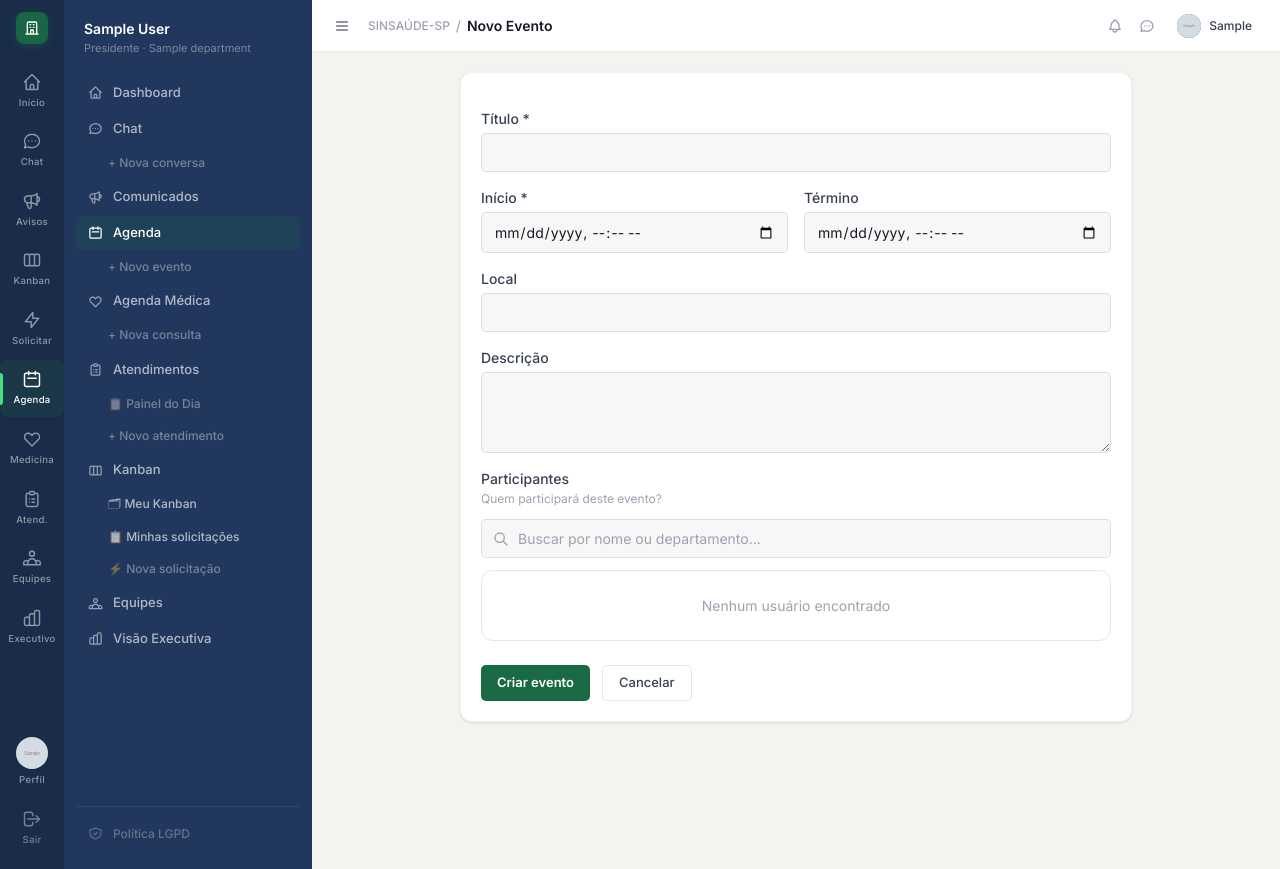
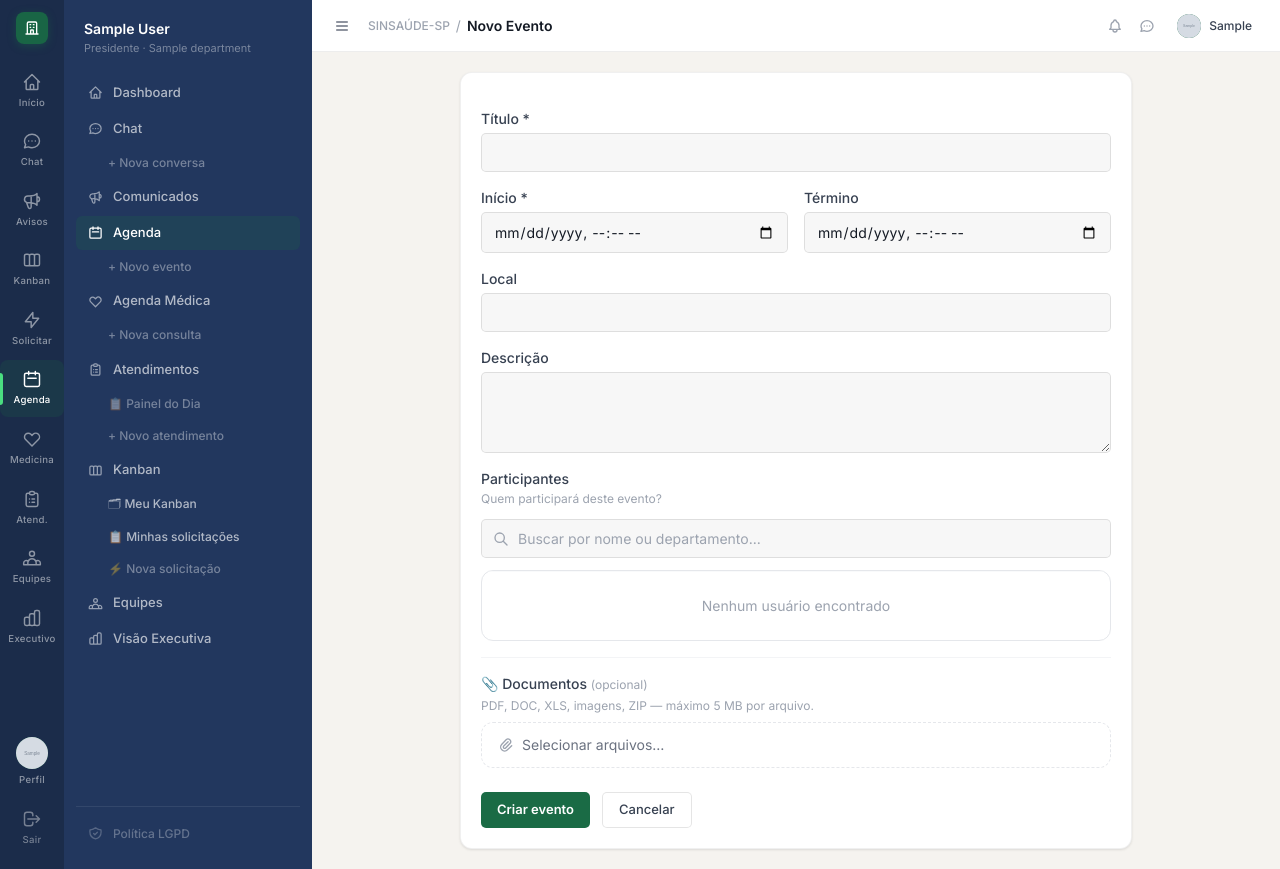
Before and after one commit to Pacheco2802/Intranet-Sin, a Django app: page /agenda/novo/ in a window 1280 px wide. Run offline with Django 5.2, Linux system fonts and the light colour scheme; a user stored in the database is signed in; tables that the repository leaves empty hold one stand-in row (values such as "Sample post"); grey boxes marked "Sample" are stand-in pictures; data that the repository does not hold is empty; some libraries are stand-ins or nearby versions.

Commit message:
Correção - Não havia upload na agenda ainda, faltou no template

```diff
--- a/agenda/views.py
+++ b/agenda/views.py
@@ -41,9 +41,27 @@ def event_list(request):
     return render(request, 'agenda/list.html', {'upcoming': upcoming, 'past': past})
 
 
+def _salvar_documentos(request, event):
+    """Processa arquivos enviados via name='arquivos' e cria EventDocumento."""
+    for arquivo in request.FILES.getlist('arquivos'):
+        try:
+            validate_file_extension(arquivo)
+            validate_file_size(arquivo)
+        except ValidationError as e:
+            messages.warning(request, f'{arquivo.name}: {e.message}')
+            continue
+        EventDocumento.objects.create(
+            event=event,
+            titulo=arquivo.name,
+            arquivo=arquivo,
+            nome_original=arquivo.name,
+            enviado_por=request.user,
+        )
+
+
 @login_required
 def event_create(request):
-    form = EventForm(request.POST or None, current_user=request.user)
+    form = EventForm(request.POST or None, request.FILES or None, current_user=request.user)
     if request.method == 'POST' and form.is_valid():
         event = form.save(commit=False)
         event.created_by = request.user
@@ -53,6 +71,7 @@ def event_create(request):
             _notify_invite(event, user, request.user)
             ep.notified_invite = True
             ep.save(update_fields=['notified_invite'])
+        _salvar_documentos(request, event)
         messages.success(request, f'Evento "{event.title}" criado.')
         return redirect('agenda:event_detail', pk=event.pk)
     return render(request, 'agenda/event_form.html', {'form': form, 'title': 'Novo Evento'})
@@ -136,19 +155,18 @@ def event_edit(request, pk):
     if not (event.created_by == request.user or request.user.is_admin_ti):
         return HttpResponseForbidden()
     existing_participants = set(event.participants.values_list('user_id', flat=True))
-    form = EventForm(request.POST or None, instance=event, current_user=request.user)
+    form = EventForm(request.POST or None, request.FILES or None, instance=event, current_user=request.user)
     if request.method == 'POST' and form.is_valid():
         event = form.save()
         new_participants = set(u.pk for u in form.cleaned_data['participants'])
-        # Add new participants and notify them
         for user in form.cleaned_data['participants']:
             ep, created = EventParticipant.objects.get_or_create(event=event, user=user)
             if created:
                 _notify_invite(event, user, request.user)
                 ep.notified_invite = True
                 ep.save(update_fields=['notified_invite'])
-        # Remove participants no longer selected
         event.participants.filter(user_id__in=existing_participants - new_participants).delete()
+        _salvar_documentos(request, event)
         messages.success(request, f'Evento "{event.title}" atualizado.')
         return redirect('agenda:event_detail', pk=event.pk)
     return render(request, 'agenda/event_form.html', {'form': form, 'event': event, 'title': f'Editar: {event.title}'})
--- a/templates/agenda/event_form.html
+++ b/templates/agenda/event_form.html
@@ -4,7 +4,7 @@
 
 {% block content %}
 <div class="max-w-2xl mx-auto card">
-  <form method="post" class="space-y-4" x-data="eventParticipantPicker()">
+  <form method="post" enctype="multipart/form-data" class="space-y-4" x-data="eventParticipantPicker()">
     {% csrf_token %}
 
     <div>
@@ -102,6 +102,51 @@
       {% for err in form.participants.errors %}<p class="text-xs text-red-500 mt-1">{{ err }}</p>{% endfor %}
     </div>
 
+    <!-- Documentos -->
+    <div class="border-t border-gray-100 pt-4" x-data="{
+      files: [], errors: [],
+      onFiles(e) {
+        const MAX = 5 * 1024 * 1024;
+        const raw = Array.from(e.target.files);
+        this.files = raw.map(f => ({ name: f.name, sizeLabel: (f.size/1048576).toFixed(2)+' MB', tooBig: f.size > MAX }));
+        this.errors = [];
+        const big = this.files.filter(f => f.tooBig);
+        if (big.length) this.errors.push(big.length + ' arquivo(s) excedem 5 MB: ' + big.map(f => f.name).join(', ') + '.');
+      }
+    }">
+      <p class="text-sm font-medium text-gray-700 mb-1">📎 Documentos <span class="text-gray-400 font-normal text-xs">(opcional)</span></p>
+      <p class="text-xs text-gray-400 mb-2">PDF, DOC, XLS, imagens, ZIP — máximo 5 MB por arquivo.</p>
+
+      <label class="flex items-center gap-2 cursor-pointer border border-dashed border-gray-200 rounded-xl px-4 py-3 hover:border-blue-300 hover:bg-blue-50/20 transition-colors"
+             :class="errors.length ? 'border-red-300 bg-red-50/20' : ''">
+        <svg class="w-4 h-4 text-gray-400 flex-shrink-0" fill="none" stroke="currentColor" viewBox="0 0 24 24">
+          <path stroke-linecap="round" stroke-linejoin="round" stroke-width="2" d="M15.172 7l-6.586 6.586a2 2 0 102.828 2.828l6.414-6.586a4 4 0 00-5.656-5.656l-6.415 6.585a6 6 0 108.486 8.486L20.5 13"/>
+        </svg>
+        <span class="text-sm text-gray-500" x-text="files.length ? files.length + ' arquivo(s) selecionado(s)' : 'Selecionar arquivos…'"></span>
+        <input type="file" name="arquivos" multiple class="hidden" @change="onFiles($event)">
+      </label>
+
+      <template x-if="files.length">
+        <ul class="mt-2 space-y-1">
+          <template x-for="(f, i) in files" :key="i">
+            <li class="flex items-center justify-between text-xs px-2 py-1 rounded-lg"
+                :class="f.tooBig ? 'bg-red-50 text-red-600' : 'bg-gray-50 text-gray-600'">
+              <span class="truncate max-w-xs" x-text="f.name"></span>
+              <span class="ml-2 flex-shrink-0 font-mono" x-text="f.sizeLabel"></span>
+            </li>
+          </template>
+        </ul>
+      </template>
+
+      <template x-if="errors.length">
+        <div class="mt-2 space-y-1">
+          <template x-for="(e, i) in errors" :key="i">
+            <p class="text-xs text-red-500">⚠ <span x-text="e"></span></p>
+          </template>
+        </div>
+      </template>
+    </div>
+
     <div class="flex gap-3 pt-2">
       <button type="submit" class="btn-primary">{% if event %}Salvar{% else %}Criar evento{% endif %}</button>
       {% if event %}
```
